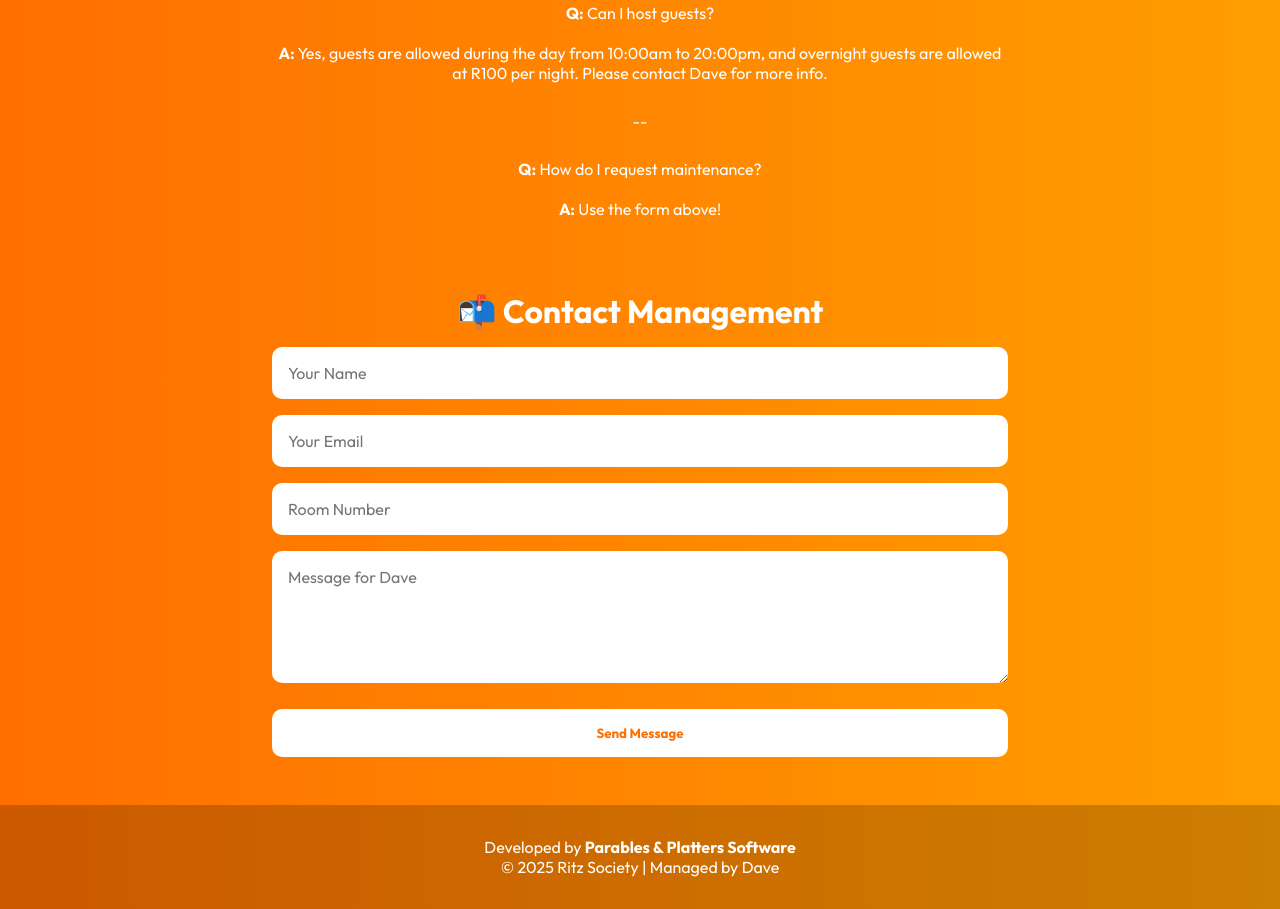
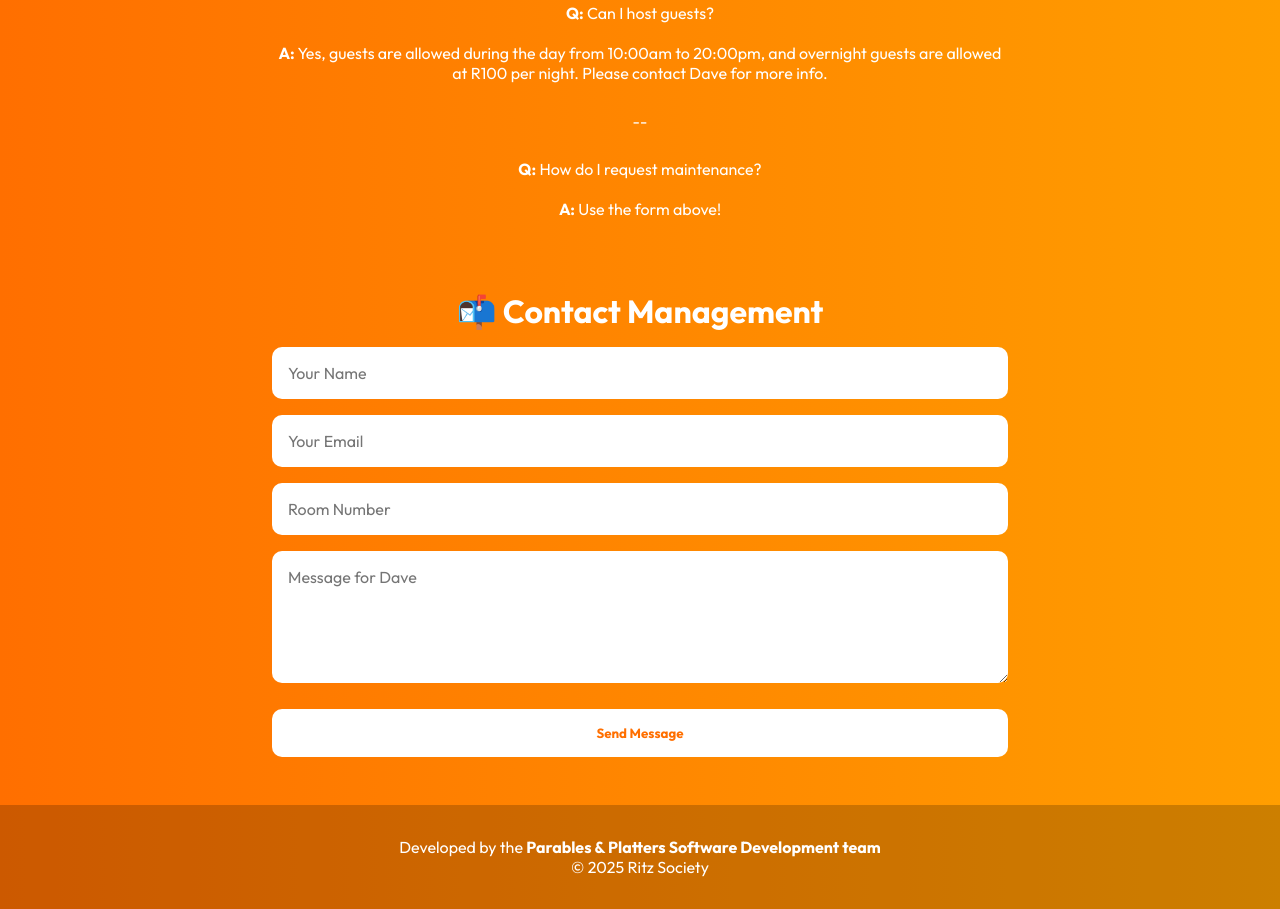
Before and after one commit to parablesandplatters/ritzsociety, a plain HTML site: page index.html in a window 1280 px wide. Shown: the part 2414-3323 px from the top of the page. Drawn offline with Linux system fonts and the light colour scheme.

Commit message:
Update index.html

```diff
--- a/index.html
+++ b/index.html
@@ -159,8 +159,8 @@
   </section>
 
   <footer>
-    <p>Developed by <strong>Parables & Platters Software</strong></p>
-    <p>&copy; 2025 Ritz Society | Managed by Dave</p>
+    <p>Developed by the <strong>Parables & Platters Software Development team</strong></p>
+    <p>&copy; 2025 Ritz Society</p>
   </footer>
 
   <script>
```
